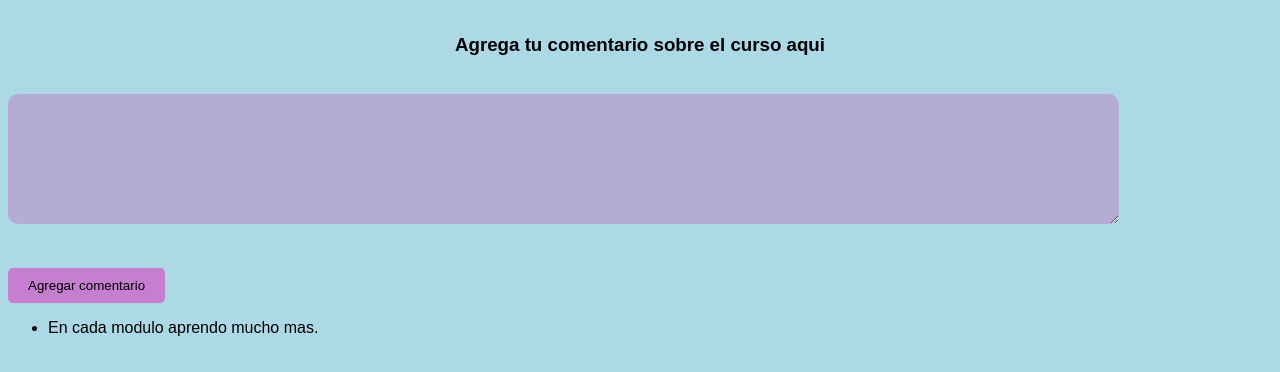
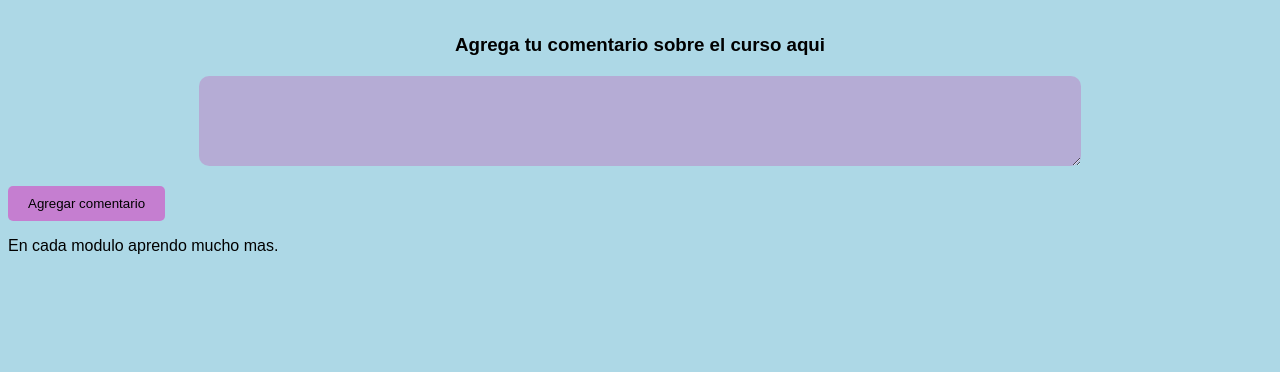
Before and after one commit to AleIvonn3/M3, a plain HTML site: page proyecto6-m3/index.html in a window 1280 px wide. Shown: the part 104-476 px from the top of the page. Drawn offline with Linux system fonts and the light colour scheme.

Commit message:
centrado

```diff
--- a/proyecto6-m3/index.html
+++ b/proyecto6-m3/index.html
@@ -16,9 +16,7 @@
 
     <button id="agregarcombtn">Agregar comentario</button>
 
-    <ul id="listacomul">
-      <li>En cada modulo aprendo mucho mas.</li>
-    </ul>
+    <p id="listacomul">En cada modulo aprendo mucho mas.</p>
 
     <script src="script.js"></script>
   </body>
--- a/proyecto6-m3/script.js
+++ b/proyecto6-m3/script.js
@@ -9,7 +9,7 @@ function agregarcomen(){
 
     let listacomul = document.getElementById("listacomul");
 
-    let nuevoli = document.createElement("li");
+    let nuevoli = document.createElement("p");
     nuevoli.innerText = agregarcominput.value;
 
     listacomul.appendChild(nuevoli);
--- a/proyecto6-m3/style.css
+++ b/proyecto6-m3/style.css
@@ -2,6 +2,7 @@ body {
   background-color: lightblue;
   font-family: Arial, sans-serif;
   font-size: 16px;
+  box-sizing: border-box;
 }
 
 #titulo {
@@ -15,12 +16,15 @@ h3 {
 }
 
 textarea[type="text"] {
-  width: 80%;
-  padding: 50px;
+  width: 65%;
+  padding: 30px;
   margin: 20px 0 20px 0;
   border: none;
   background-color: #bd81c580;
   border-radius: 10px;
+  display: block;
+  margin-left: auto;
+  margin-right: auto;
 }
 
 button {
```
